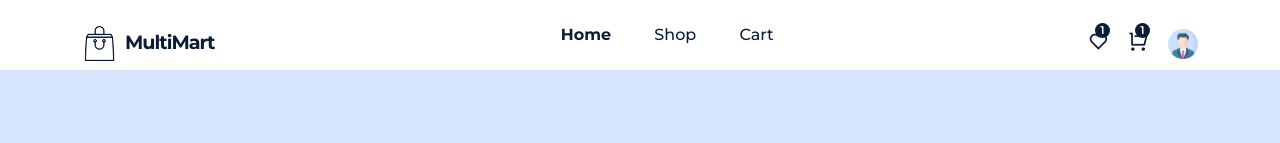
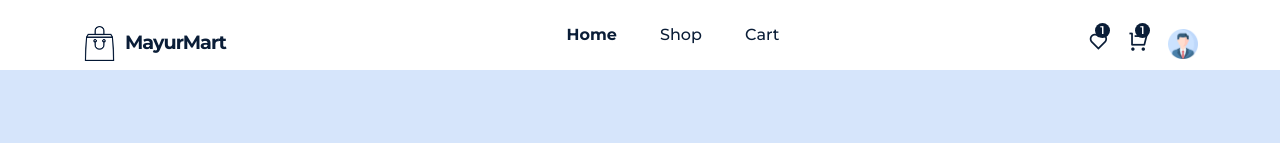
Before and after one commit to Ranveer1singh/Multimart, a React (Create React App) app: page /Home in a window 1280 px wide. Shown: the top 143 px of the page. Built offline with nearby package versions, Linux system fonts and the light colour scheme.

Commit message:
og commit

```diff
--- a/src/component/Footer/Footer.jsx
+++ b/src/component/Footer/Footer.jsx
@@ -12,7 +12,7 @@ const Footer = () => {
           <Col lg="4">
             <div className="logo">
               <div>
-                <h1 className="text-white">MultiMart</h1>
+                <h1 className="text-white">MayurMart</h1>
               </div>
             </div>
             <p className="footer__text mt-4">
--- a/src/component/Header/Header.css
+++ b/src/component/Header/Header.css
@@ -87,7 +87,7 @@
     box-shadow: 3px 3px 8px -3px #ddd;
     background-color: #fff;
 }
-
+/*
 @media only screen and (max-width: 768px) {
     .navigation{
         position: fixed;
@@ -98,4 +98,4 @@
         background: #000000ac;
         z-index: 9999;
     }
-}
+} */
--- a/src/component/Header/Hearder.jsx
+++ b/src/component/Header/Hearder.jsx
@@ -44,7 +44,7 @@ const Hearder = () => {
             <div className="logo">
               <img src={Logo} alt="logo" />
               <div>
-                <h1>MultiMart</h1>
+                <h1>MayurMart</h1>
                 {/* <p>Since 1990</p> */}
               </div>
             </div>
```
